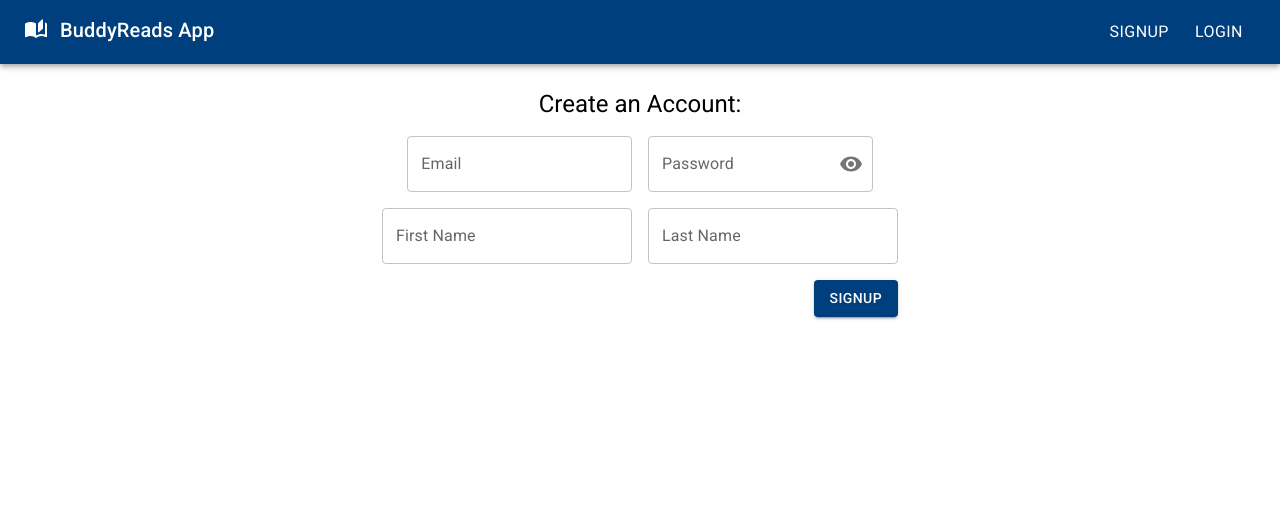
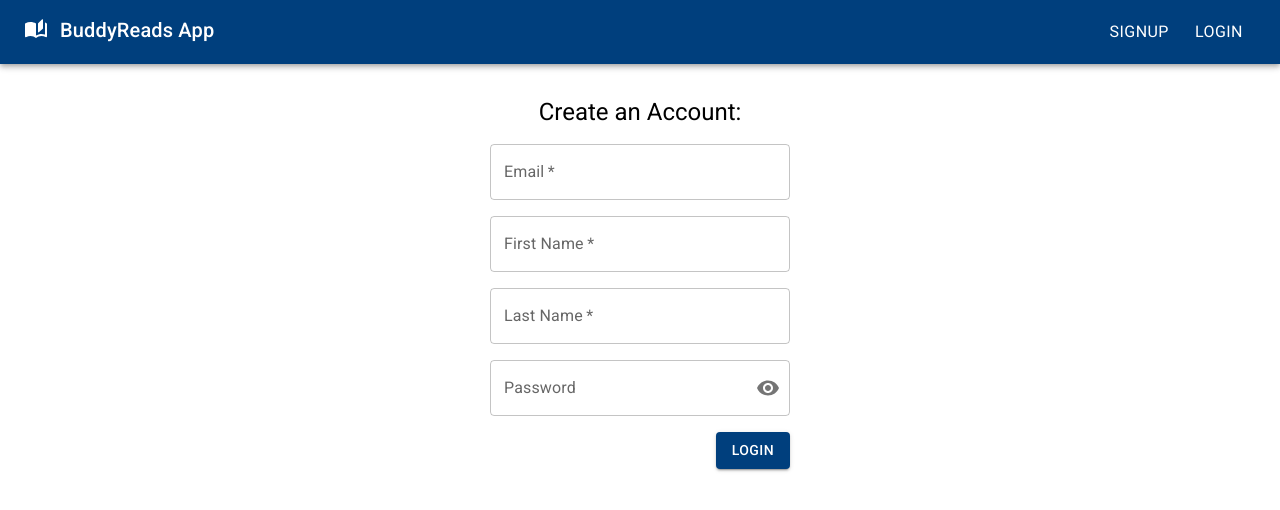
Before and after one commit to ccortney/buddyreads-frontend, a React (Create React App) app: page /signup in a window 1280 px wide. Shown: the top 510 px of the page. Built offline with nearby package versions, Linux system fonts and the light colour scheme; no server answers.

Commit message:
styling using Material UI

```diff
--- a/src/forms/LoginForm.js
+++ b/src/forms/LoginForm.js
@@ -1,9 +1,11 @@
-import { useState } from "react";
+import { useState, useContext, useEffect } from "react";
+import UserContext from "../auth/UserContext";
 import {useNavigate} from "react-router-dom";
+import LoadingSpinner from "../common/LoadingSpinner";
 import ErrorAlert from "../common/ErrorAlert";
 import { Visibility, VisibilityOff } from '@mui/icons-material';
 import {    Typography,
-            Grid,
+            Stack,
             Box,
             TextField,
             FormControl,
@@ -26,6 +28,8 @@ import {    Typography,
  */
 
 const LoginForm = ({login}) => {
+    const {currentUser} = useContext(UserContext);
+    const [infoLoaded, setInfoLoaded] = useState(false)
     const navigate = useNavigate();
 
     const [formErrors, setFormErrors] = useState([]);
@@ -34,6 +38,13 @@ const LoginForm = ({login}) => {
         password: "",
         showPassword: false
     });
+
+    useEffect(() => {
+        if (currentUser) {
+            navigate('/dashboard')
+        };
+        setInfoLoaded(true)
+    }, [])
 
     const handleClickShowPassword = () => {
         setFormData({
@@ -62,17 +73,17 @@ const LoginForm = ({login}) => {
         }
     }
 
+    if (!infoLoaded) return <LoadingSpinner/>
+
     return (
-        <Grid container align='center' sx={{justifyContent:'center'}}>
-            <form onSubmit={handleSubmit}>
-
-                <Typography gutterBottom variant="h5" component="div" sx={{pt: 3}}>
+        <Box display="flex" width='50%' alignItems="center" justifyContent="center" marginX="auto" marginTop={1}>
+            <form onSubmit={handleSubmit} >
+                <Box>
+                    <Typography gutterBottom variant="h5" align='center' sx={{pt: 3}}>
                         Login
                     </Typography>
-
-
-            <Box sx={{ display: 'flex', justifyContent:  'center' }}  onSubmit={handleSubmit}>
-                <div>
+                </Box>
+                    <Stack direction={{xs: 'column', sm: 'row'}}>
                             <TextField
                                 label="Email"
                                 id="email"
@@ -104,14 +115,13 @@ const LoginForm = ({login}) => {
                                 label="Password"
                                 />
                             </FormControl>
-                </div>
-            </Box>
+                    </Stack>
                 <Box sx={{display: 'flex', justifyContent: 'right', m: 1}}>
                     <Button variant="contained" type="submit">Login</Button>
                 </Box>
                 {formErrors.length ? <ErrorAlert severity='error' messages={formErrors}/> : null }
             </form>
-    </Grid>
+        </Box>
     )
 }
 
--- a/src/forms/SignupForm.js
+++ b/src/forms/SignupForm.js
@@ -1,10 +1,12 @@
-import { useState } from "react";
+import { useState, useContext, useEffect } from "react";
 import {useNavigate} from "react-router-dom";
+import UserContext from "../auth/UserContext";
 import ErrorAlert from "../common/ErrorAlert";
+import LoadingSpinner from "../common/LoadingSpinner";
 import { Visibility, VisibilityOff } from '@mui/icons-material';
 import {    Typography,
-            Grid,
             Box,
+            Stack,
             TextField,
             FormControl,
             InputLabel,
@@ -26,6 +28,8 @@ import {    Typography,
  */
 
 const SignupForm = ({signup}) => {
+    const {currentUser} = useContext(UserContext);
+    const [infoLoaded, setInfoLoaded] = useState(false);
     const navigate = useNavigate();
 
     const [formErrors, setFormErrors] = useState([]);
@@ -36,6 +40,13 @@ const SignupForm = ({signup}) => {
         lastName: "",
         showPassword: false
     });
+
+    useEffect(() => {
+        if (currentUser) {
+            navigate('/dashboard')
+        };
+        setInfoLoaded(true);
+    }, [currentUser, navigate])
 
     const handleClickShowPassword = () => {
         setFormData({
@@ -64,26 +75,47 @@ const SignupForm = ({signup}) => {
         }
     }
 
+    if (!infoLoaded) return <LoadingSpinner/>
+
     return (
-        <Grid container align='center' sx={{justifyContent:'center'}}>
-            <form onSubmit={handleSubmit}>
-
-                <Typography gutterBottom variant="h5" component="div" sx={{pt: 3}}>
+        <Box display="flex" width='50%' alignItems="center" justifyContent="center" marginX="auto" marginTop={1}>
+        <form onSubmit={handleSubmit} >
+            <Box>
+                <Typography gutterBottom variant="h5" align='center' sx={{pt: 3}}>
                     Create an Account:
                 </Typography>
-
-
-            <Box sx={{ display: 'flex', justifyContent:  'center' }}  onSubmit={handleSubmit}>
-                <div>
+            </Box>
+                <Stack direction='column'>
                         <TextField
+                            sx={{ m: 1, width: 300 }}
                             label="Email"
                             id="email"
                             name="email"
+                            required
                             value={formData.email}
                             onChange = {handleChange}
-                        sx={{ m: 1, width: '25ch' }}
                         />
-                    <FormControl sx={{ m: 1, width: '25ch' }} variant="outlined">
+                        <TextField
+                            sx={{m: 1, width: 300}}
+                            id="firstName"
+                            name="firstName"
+                            label="First Name"
+                            type="text"
+                            required
+                            value={formData.firstName}
+                            onChange={handleChange}
+                        />
+                        <TextField
+                            sx={{m: 1, width: 300}}
+                            id="name-input"
+                            name="lastName"
+                            label="Last Name"
+                            type="text"
+                            required
+                            value={formData.lasttName}
+                            onChange={handleChange}
+                        />
+                        <FormControl sx={{ m: 1, width: 300 }} variant="outlined">
                             <InputLabel htmlFor="password">Password</InputLabel>
                             <OutlinedInput
                             id="password"
@@ -106,34 +138,13 @@ const SignupForm = ({signup}) => {
                             label="Password"
                             />
                         </FormControl>
-                </div>
-            </Box>
-            <Box >
-                <TextField
-                    sx={{m: 1, width: 250}}
-                    id="firstName"
-                    name="firstName"
-                    label="First Name"
-                    type="text"
-                    value={formData.firstName}
-                    onChange={handleChange}
-                />
-                <TextField
-                    sx={{m: 1, width: 250}}
-                    id="name-input"
-                    name="lastName"
-                    label="Last Name"
-                    type="text"
-                    value={formData.lasttName}
-                    onChange={handleChange}
-                />
-            </Box>
+                </Stack>
             <Box sx={{display: 'flex', justifyContent: 'right', m: 1}}>
-                <Button variant="contained" type="submit">Signup</Button>
+                <Button variant="contained" type="submit">Login</Button>
             </Box>
             {formErrors.length ? <ErrorAlert severity='error' messages={formErrors}/> : null }
         </form>
-    </Grid>
+    </Box>
     )
 }
 
```
Lines whose indentation alone changed are shown as unchanged.
